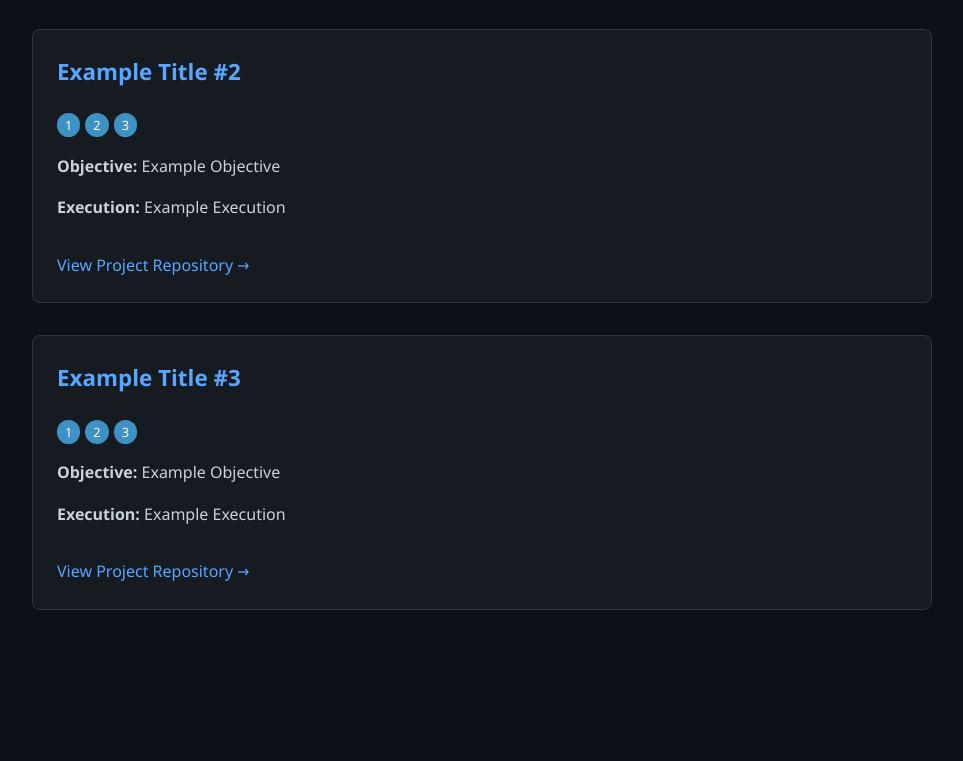
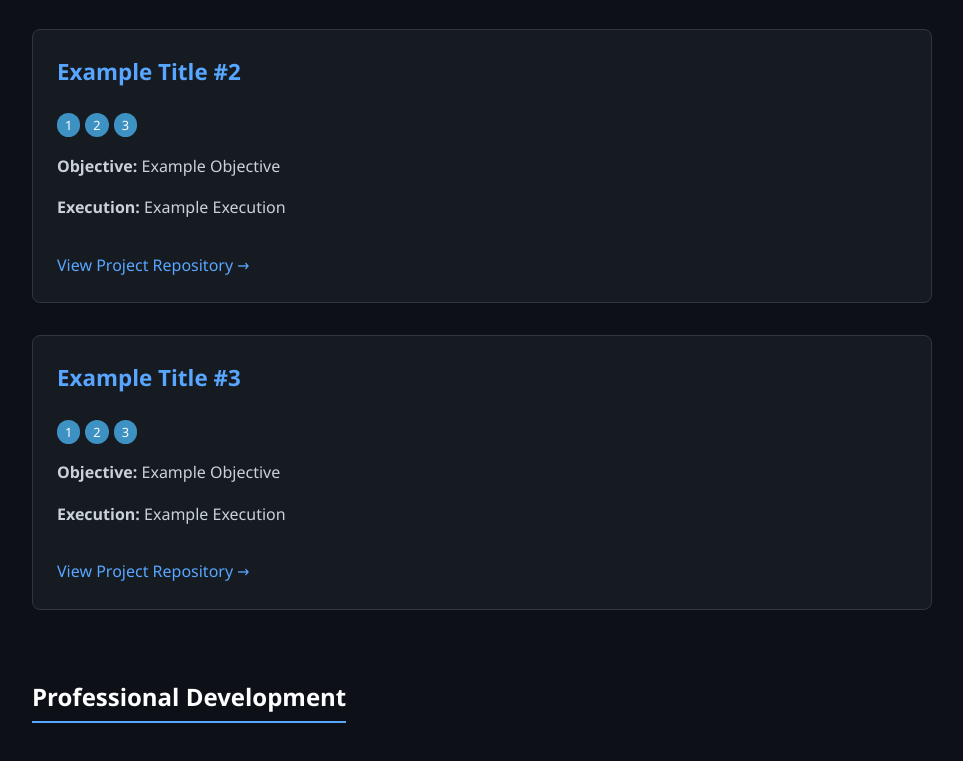
Before and after one commit to ATBC-netizen/GitHub-Portfolio, a plain HTML site: page index.html in a window 1280 px wide. Shown: the part 699-1460 px from the top of the page, without its empty margins (158-1121 px from the left). Before the commit the page ends 1357 px from the top, so only its background shows below. Drawn offline with Linux system fonts and the light colour scheme.

Commit message:
Add Professional Development section to index.html
Added a new section for Professional Development.

```diff
--- a/index.html
+++ b/index.html
@@ -23,6 +23,11 @@
         <div id="labs-container"></div>
     </main>
 
+    <main>
+        <h2 class="section-title">Professional Development</h2>
+        <div id="skills-container"></div>
+    </main>
+
     <script src="script.js"></script>
 </body>
 </html>
```
